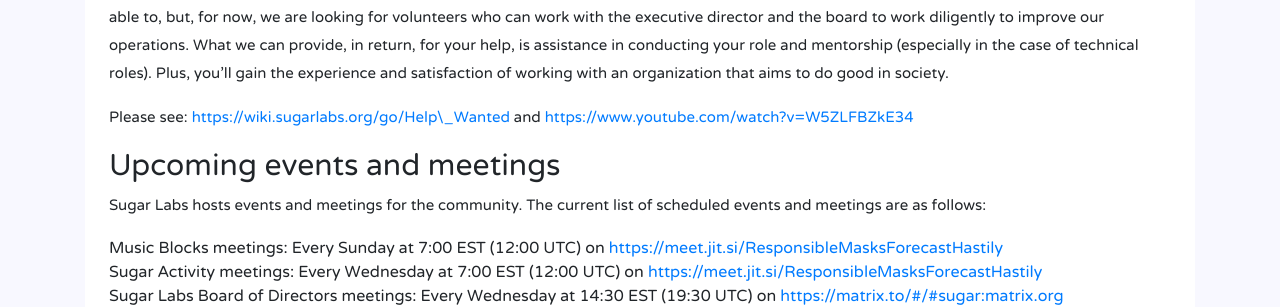
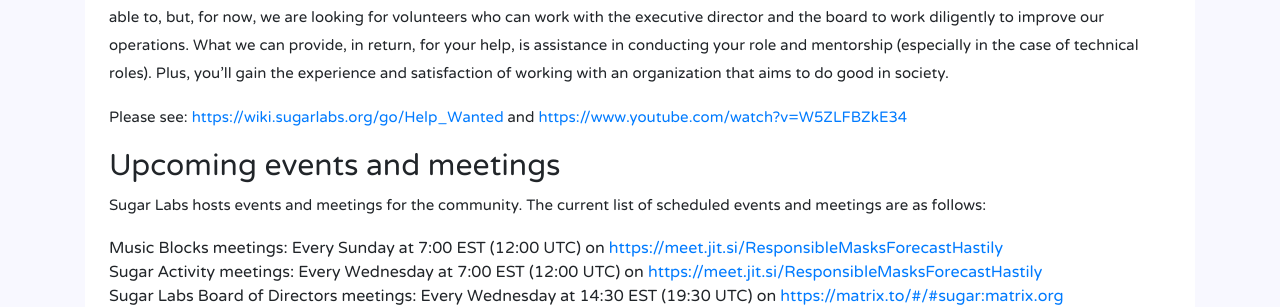
Before and after one commit to sugarlabs/www, a Jekyll site: the page built from _posts/2024-12-29-sweet-spot-002.md, in a window 1280 px wide and 900 px high, scrolled down 3422 px. Shown: the part 152-459 px from the top of the window. Built offline with Jekyll 4.4.1, drawn with Linux system fonts in a browser that asks for light colours; some web fonts are replaced.

Commit message:
Fix broken link (#621)
Co-authored-by: Devin Ulibarri <devin@devinulibarri.com>

```diff
--- a/_posts/2024-12-29-sweet-spot-002.md
+++ b/_posts/2024-12-29-sweet-spot-002.md
@@ -158,7 +158,7 @@ for your help, is assistance in conducting your role and mentorship
 experience and satisfaction of working with an organization that aims
 to do good in society.
 
-Please see: <https://wiki.sugarlabs.org/go/Help\_Wanted> and
+Please see: <https://wiki.sugarlabs.org/go/Help_Wanted> and
 <https://www.youtube.com/watch?v=W5ZLFBZkE34>
 
 ## Upcoming events and meetings
```
Also changed, not shown: other parts of _posts/2024-12-29-sweet-spot-002.md (+1 -1 lines).
